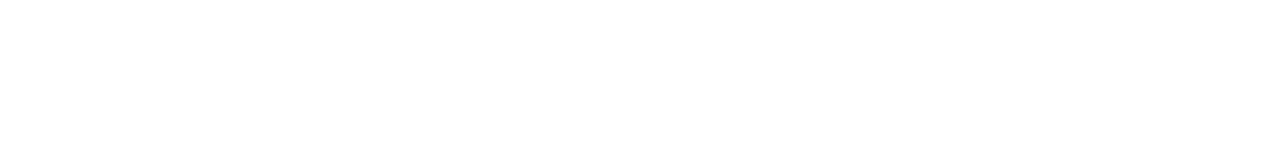
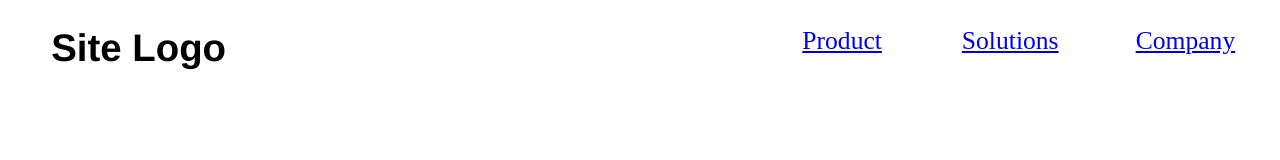
Before and after one commit to MansiKumari25/template3, a plain HTML site: page src/index.html in a window 1280 px wide. Drawn offline with Linux system fonts and the light colour scheme.

Commit message:
Header added

```diff
--- a/src/index.html
+++ b/src/index.html
@@ -5,11 +5,27 @@
     <meta http-equiv="X-UA-Compatible" content="IE=edge">
     <meta name="viewport" content="width=device-width, initial-scale=1.0">
     <title>Template 3</title>
+    <link href="style.css" rel="stylesheet" type="text/css">
 </head>
 <body>
     <div class="wrapper">
+        <!-- header -->
+        <header>
+            <div id="logo">
+                Site Logo
+            </div>
+            <div id="menu">
+                <!-- navigation menu -->
+                <nav>
+                    <ul>
+                        <li><a href="#">Product</a></li>
+                        <li><a href="#">Solutions</a></li>
+                        <li><a href="#">Company</a></li>
+                    </ul>
+                </nav>
 
-
+            </div>
+        </header>
 
     </div>
 </body>
--- /dev/null
+++ b/src/style.css
@@ -0,0 +1,35 @@
+*{
+    margin:0;
+    padding:0;
+}
+
+/*header*/
+
+/*logo*/
+#logo{
+    width: 25%;
+    float: left;
+    font-size: 3vw;
+    font-family: 'Franklin Gothic Medium', 'Arial Narrow', Arial, sans-serif;
+    font-weight: bold;
+   /* border:2px solid black;*/
+    margin-left: 4%;
+    margin-top:2%;
+}
+
+/*menu and navbar */
+#menu{
+    width:70%;
+    float: right;
+    text-align: right;
+    /*border:2px solid black;*/
+    font-size: 2vw;
+    margin-top:2%;
+}
+#menu ul{
+    margin-right: 5%;
+}
+#menu ul li{
+    display: inline-block;
+    width: 20%;
+}
```
